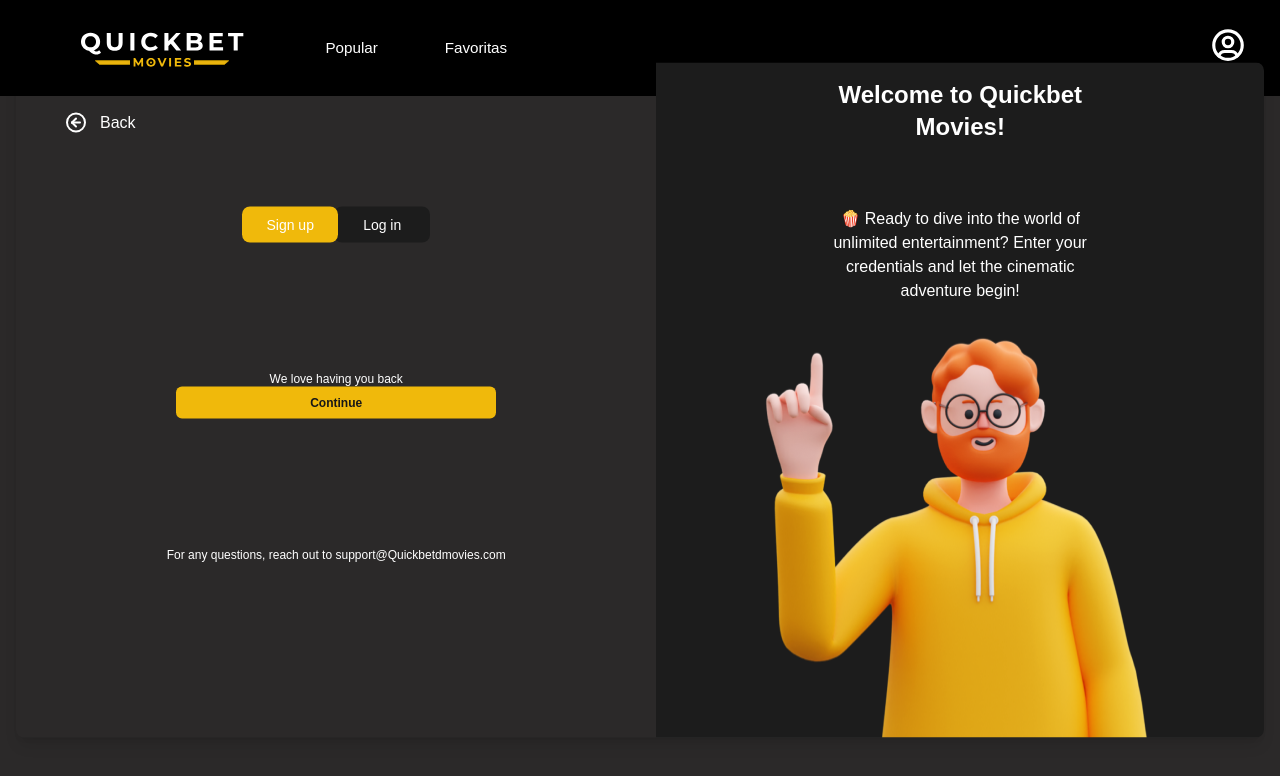
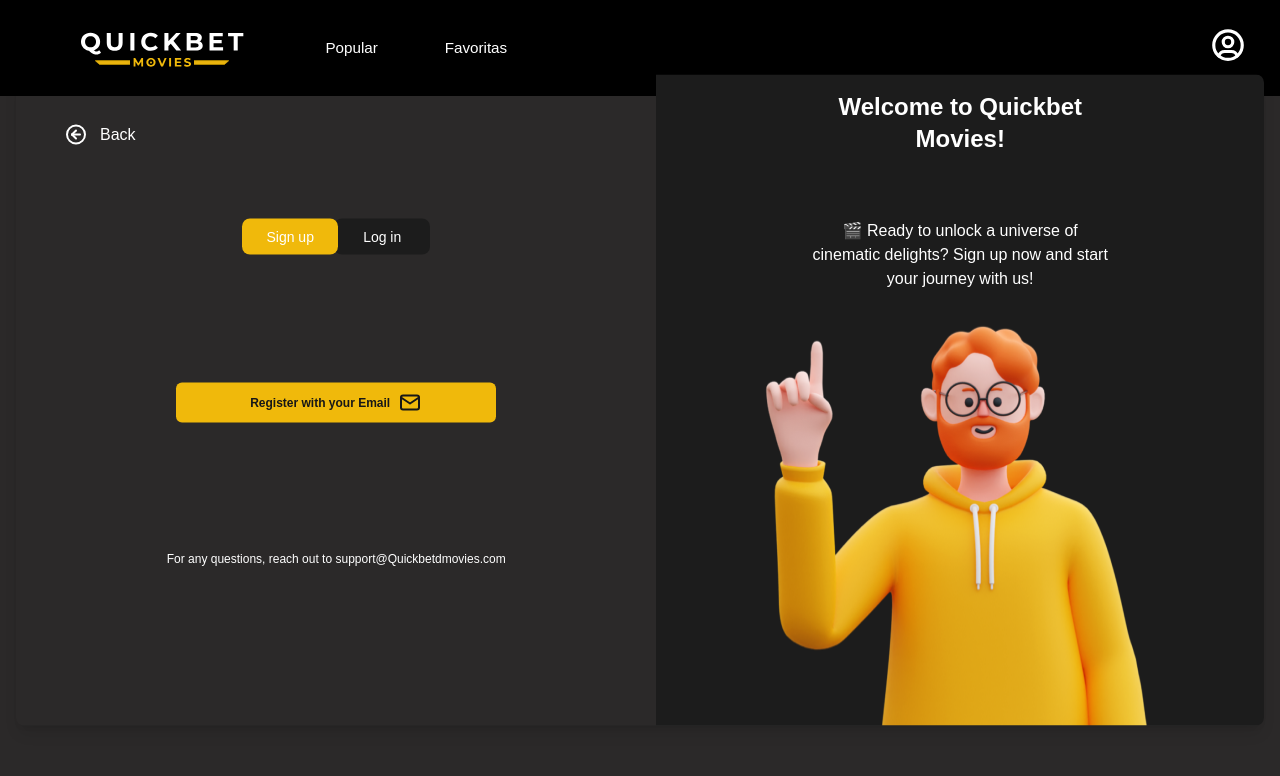
Before and after one commit to Jonathanvg97/frontend_abc, a Next.js app: page / in a window 1280 px wide. Both pictures are taken after a click on the button 1228 px from the left and 44 px from the top of the page. Shown: the top 776 px of the page. Built offline with nearby package versions, Linux system fonts and the light colour scheme.

Commit message:
creando modal de login

```diff
--- a/src/components/bodyModalLogin/bodyModalLogin.tsx
+++ b/src/components/bodyModalLogin/bodyModalLogin.tsx
@@ -4,13 +4,14 @@ import Image from "next/image";
 type Props = {
   handleToggleModal: () => void;
   handleRegister: () => void;
+  currentView: string;
 };
 export default function BodyModalLogin({
   handleToggleModal,
   handleRegister,
+  currentView,
 }: Props) {
   return (
-    <section className="BodyModalLogin">
     <article className="w-full flex flex-col lg:flex-row shadow-lg 2 rounded-lg overflow-hidden">
       {/* Left Section: Buttons and Form */}
       <div className="w-full flex flex-col gap-8 bg-transparent p-4 lg:p-8">
@@ -26,11 +27,17 @@ export default function BodyModalLogin({
         <div className="flex justify-center mb-10 md:mb-16 lg:mb-24">
           <button
             onClick={handleRegister}
-              className="bg-primary text-white text-sm font-medium p-2 w-24 rounded-lg z-10 scale-100 hover:scale-125"
+            className={`${
+              currentView === "register" ? "bg-primary" : "bg-neutral"
+            } bg-neutral text-white text-sm font-medium p-2 w-24 rounded-lg  scale-100 hover:scale-125`}
           >
             Sign up
           </button>
-            <button className="bg-neutral text-white text-sm font-medium p-2 w-24 rounded-lg -ml-1 scale-100 hover:scale-125">
+          <button
+            className={`${
+              currentView === "login" ? "bg-primary" : "bg-neutral"
+            } text-white text-sm font-medium p-2 w-24 rounded-lg -ml-1 scale-100 hover:scale-125`}
+          >
             Log in
           </button>
         </div>
@@ -39,9 +46,26 @@ export default function BodyModalLogin({
           <p className="text-white text-xs text-center">
             We love having you back{" "}
           </p>
-            <button className="flex items-center gap-2 justify-center bg-primary p-2 w-full md:w-80 rounded-md font-semibold text-xs mb-10 md:mb-16 lg:mb-32">
+          <form className="flex flex-col gap-4 p-4">
+            <input
+              type="email"
+              placeholder="Email"
+              className="w-full md:w-80 border border-neutral rounded-md p-2 text-sm"
+              required
+            />
+            <input
+              type="password"
+              placeholder="password"
+              className="w-full md:w-80 border border-neutral rounded-md p-2  text-sm"
+              required
+            />
+            <button
+              type="submit"
+              className="flex items-center gap-2 justify-center bg-primary p-2 w-full md:w-80 rounded-md font-semibold text-xs mb-10 md:mb-16 lg:mb-32"
+            >
               Continue
             </button>
+          </form>
           <p className="text-white text-xs text-center">
             For any questions, reach out to support@Quickbetdmovies.com
           </p>
@@ -61,7 +85,7 @@ export default function BodyModalLogin({
         </div>
 
         <Image
-            className=" md:w-60 md:h-60 lg:w-[547px] lg:h-[547px] lg:-mt-28"
+          className=" md:w-60 md:h-60 lg:w-[547px] lg:h-[547px] lg:-mt-26"
           src="/images/user.png"
           alt="User icon"
           width={547}
@@ -69,6 +93,5 @@ export default function BodyModalLogin({
         />
       </div>
     </article>
-    </section>
   );
 }
--- a/src/components/bodyModalRegister/bodyModalRegister.tsx
+++ b/src/components/bodyModalRegister/bodyModalRegister.tsx
@@ -4,13 +4,14 @@ import Image from "next/image";
 type Props = {
   handleToggleModal: () => void;
   handleToggleLogin: () => void;
+  currentView: string;
 };
 export default function BodyModalRegister({
   handleToggleModal,
   handleToggleLogin,
+  currentView,
 }: Props) {
   return (
-    <section className="BodyModalRegister">
       <article className="w-full flex flex-col lg:flex-row shadow-lg  rounded-lg overflow-hidden">
         {/* Left Section: Buttons and Form */}
         <div className="w-full flex flex-col gap-8 bg-transparent p-4 lg:p-8">
@@ -24,12 +25,18 @@ export default function BodyModalRegister({
 
           {/* Centered Content */}
           <div className="flex justify-center mb-10 md:mb-16 lg:mb-24">
-            <button className="bg-primary text-white text-sm font-medium p-2 w-24 rounded-lg z-10 scale-100 hover:scale-125">
+            <button
+              className={`${
+                currentView === "register" ? "bg-primary" : "bg-neutral"
+              } text-white text-sm font-medium p-2 w-24 rounded-lg z-10 scale-100 hover:scale-125`}
+            >
               Sign up
             </button>
             <button
               onClick={handleToggleLogin}
-              className="bg-neutral text-white text-sm font-medium p-2 w-24 rounded-lg -ml-1 scale-100 hover:scale-125"
+              className={`${
+                currentView === "login" ? "bg-primary" : "bg-neutral"
+              } text-white text-sm font-medium p-2 w-24 rounded-lg -ml-1 scale-100 hover:scale-125`}
             >
               Log in
             </button>
@@ -66,6 +73,5 @@ export default function BodyModalRegister({
           />
         </div>
       </article>
-    </section>
   );
 }
--- a/src/components/modalLogin/modalLogin.tsx
+++ b/src/components/modalLogin/modalLogin.tsx
@@ -2,40 +2,47 @@
 import { useState } from "react";
 import BodyModalRegister from "../bodyModalRegister/bodyModalRegister";
 import BodyModalLogin from "../bodyModalLogin/bodyModalLogin";
+import { ModalView } from "@/utils/types/typesModal";
 
-type props = {
+type Props = {
   isModalOpen: boolean;
-  handleToggleModal: () => string;
+  handleToggleModal: () => void;
 };
 
-const ModalLogin: React.FC<props> = ({ isModalOpen, handleToggleModal }) => {
-  //Local State
-  const [isLogin, setIsLogin] = useState<string>("isRegister");
+const ModalLogin: React.FC<Props> = ({ isModalOpen, handleToggleModal }) => {
+  // Local State
+  const [currentView, setCurrentView] = useState<ModalView>("register");
 
-  //Functions
+  // Functions
   const handleToggleLogin = (): void => {
-    setIsLogin("isLogin");
+    setCurrentView("login");
   };
 
-  const handleRegister = (): void => {
-    setIsLogin("isRegister");
+  const handleToggleRegister = (): void => {
+    setCurrentView("register");
   };
 
-  //UI
+  // UI
   return (
+    <>
+      {isModalOpen && (
         <section className="ModalLogin absolute top-1/2 left-1/2 transform -translate-x-1/2 -translate-y-1/2 md:w-[90%] lg:w-[100%] bg-opacity-50 flex items-center justify-center z-50 p-4">
-      {isModalOpen && !isLogin ? (
+          {currentView === "register" ? (
             <BodyModalRegister
               handleToggleModal={handleToggleModal}
               handleToggleLogin={handleToggleLogin}
+              currentView={currentView}
             />
-      ) : isModalOpen && isLogin ? (
+          ) : currentView === "login" ? (
             <BodyModalLogin
               handleToggleModal={handleToggleModal}
-          handleRegister={handleRegister}
+              handleRegister={handleToggleRegister}
+              currentView={currentView}
             />
           ) : null}
         </section>
+      )}
+    </>
   );
 };
 
--- a/src/components/sideNav/sideNav.tsx
+++ b/src/components/sideNav/sideNav.tsx
@@ -13,7 +13,7 @@ const SideNav: React.FC = () => {
     setIsMenuOpen(!isMenuOpen);
   };
 
-  const handleToggleModal = (): void => {
+  const handleToggleModal = () => {
     setIsModalOpen(!isModalOpen);
   };
 
--- /dev/null
+++ b/src/utils/types/typesModal.ts
@@ -0,0 +1 @@
+export type ModalView = "register" | "login";
```
Lines whose indentation alone changed are shown as unchanged.
